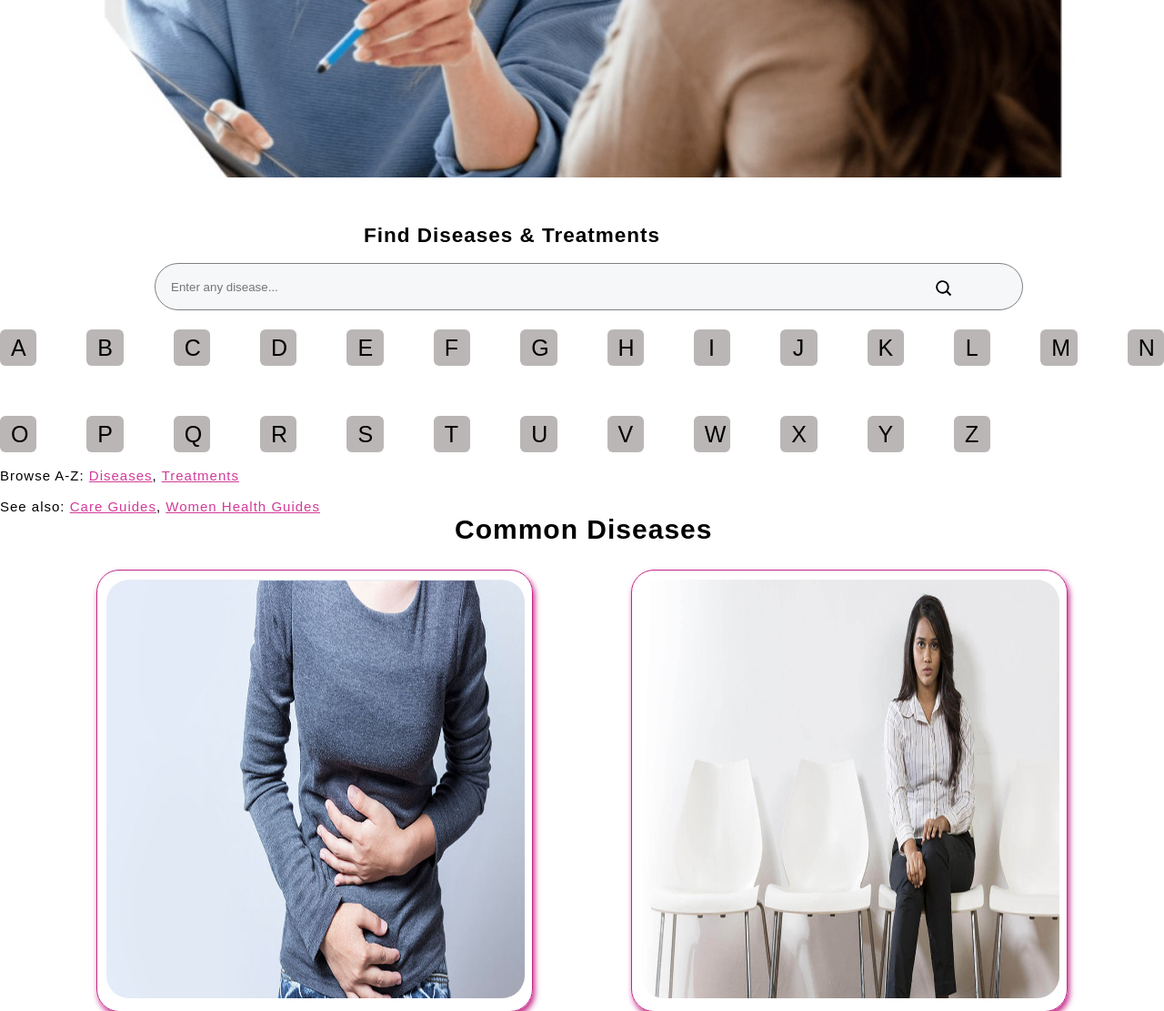
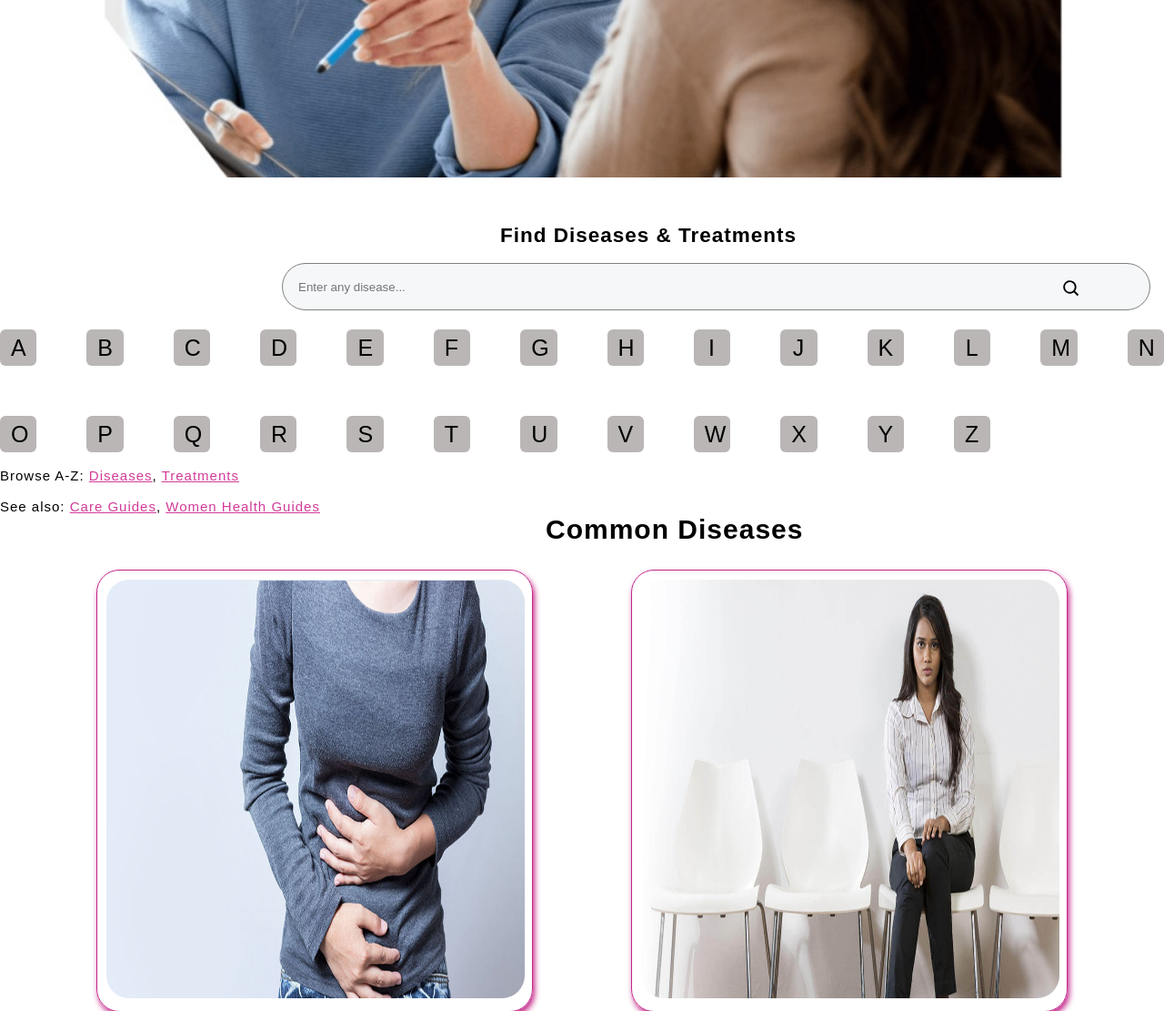
Before and after one commit to Srishti93tripathi/Her_Health, a Node server app: page /home in a window 1280 px wide; the page is wider, and only the part inside the window is pictured. Shown: the part 605-1716 px from the top of that part at 91% size. Run offline with Node 20, Linux system fonts and the light colour scheme; some libraries are stand-ins or nearby versions; some web fonts are replaced.

Commit message:
CSS Modified

```diff
--- a/public/cssfiles/index.css
+++ b/public/cssfiles/index.css
@@ -108,7 +108,7 @@ body {
 }
 
 .h1 {
-  margin-left: 400px;
+  margin-left: 550px;
 }
 
 .wc-input-group-action {
@@ -116,7 +116,8 @@ body {
   width: 100%;
   height: 56px;
   max-width: 75%;
-  margin: 0 auto;
+  /* margin: 0 auto; */
+  margin-left: 300px;
 
 }
 
@@ -435,7 +436,7 @@ a:-webkit-any-link {
 
 /* ....end query section... */
 .h12 {
-  margin-left: 500px;
+  margin-left: 600px;
 }
 
 .main-box1 {
```
Also changed, not shown: init/data.js (+4 -4 lines).
